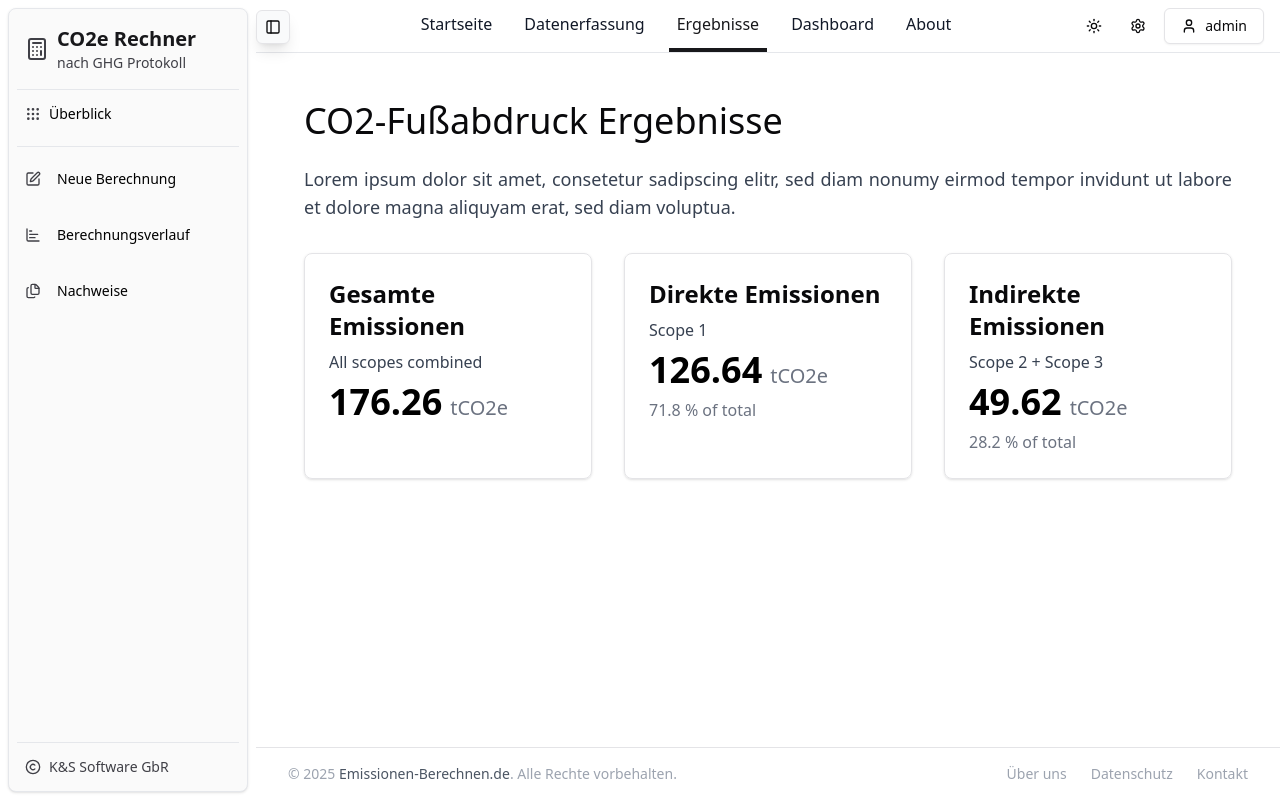
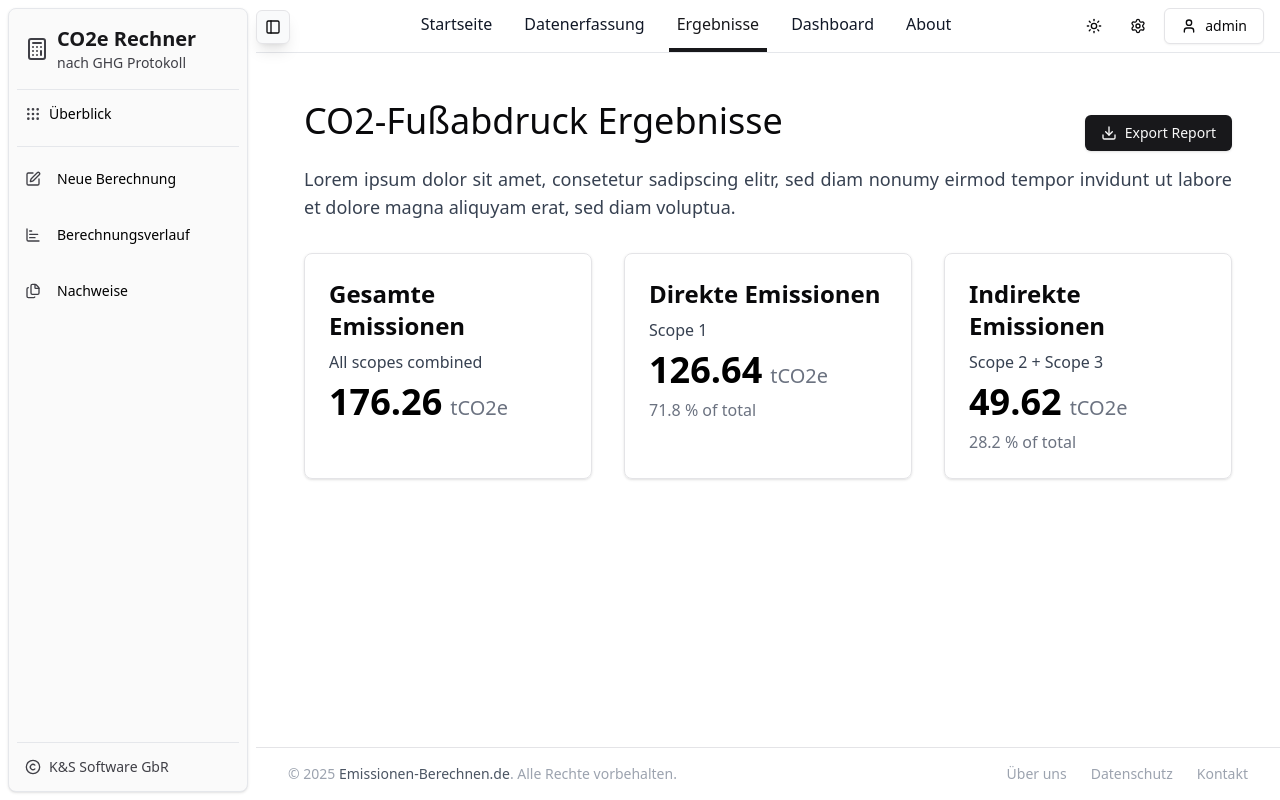
Before and after one commit to matteoklee/ghg-scope-calculator-frontend, a Vue app: page /results in a window 1280 px wide. Built offline with nearby package versions, Linux system fonts and the light colour scheme.

Commit message:
added some default pages for results, history and evidence

```diff
--- a/src/router/index.js
+++ b/src/router/index.js
@@ -2,7 +2,7 @@ import { createRouter, createWebHistory } from 'vue-router';
 import HomeView from '../views/HomeView.vue';
 import CollectDataView from '@/views/collect/CollectDataView.vue';
 import DashboardView from '@/views/dashboard/DashboardView.vue';
-import ResultView from '@/views/ResultView.vue';
+import ResultView from '@/views/result/ResultView.vue';
 import StatsView from '@/views/dashboard/StatsView.vue';
 import EvidenceView from '@/views/dashboard/EvidenceView.vue';
 import CertificationView from '@/views/dashboard/CertificationView.vue';
@@ -16,6 +16,9 @@ import OrganisationalDataView from '@/views/collect/OrganisationalDataView.vue';
 import StationaryEquipment from '@/components/collect/scope1/StationaryEquipment.vue';
 import Scope1 from '@/components/collect/scope1/Scope1.vue';
 import Scope2 from '@/components/collect/scope2/Scope2.vue';
+import HistoryView from '@/views/result/HistoryView.vue'
+import ResultStatsView from '@/views/result/ResultStatsView.vue'
+import UserEvidenceView from '@/views/result/UserEvidenceView.vue'
 
 const router = createRouter({
   history: createWebHistory(import.meta.env.BASE_URL),
@@ -183,14 +186,42 @@ const router = createRouter({
     },
     {
       path: '/results',
-      name: 'results',
       component: ResultView,
+      children: [
+        {
+          path: '',
+          name: 'resultsStats',
+          component: ResultStatsView,
           meta: {
             label: 'Ergebnisse',
             hasSidebar: true,
             hasHeader: true,
             hasFooter: true,
           },
+        },
+        {
+          path: 'history',
+          name: 'history',
+          component: HistoryView,
+          meta: {
+            label: 'Berechnungsverlauf',
+            hasSidebar: true,
+            hasHeader: true,
+            hasFooter: true,
+          },
+        },
+        {
+          path: 'evidence',
+          name: 'evidence',
+          component: UserEvidenceView,
+          meta: {
+            label: 'Nachweise',
+            hasSidebar: true,
+            hasHeader: true,
+            hasFooter: true,
+          },
+        },
+      ]
     },
     {
       path: '/about',
--- a/src/views/ResultView.vue
+++ /dev/null
@@ -1,54 +0,0 @@
-<script>
-export default {
-  name: 'ResultView',
-  data() {
-    return {
-      resultItems: [
-        {
-          title: 'Gesamte Emissionen',
-          subTitle: 'All scopes combined',
-          emission: 176.26,
-        },
-        {
-          title: 'Direkte Emissionen',
-          subTitle: 'Scope 1',
-          emission: 126.64,
-          percentage: 71.8
-        },
-        {
-          title: 'Indirekte Emissionen',
-          subTitle: 'Scope 2 + Scope 3',
-          emission: 49.62,
-          percentage: 28.2
-        }
-      ]
-    }
-  }
-};
-</script>
-
-<template>
-  <div class="container mx-auto">
-    <div class="m-12">
-      <div class="">
-        <h1 class="text-4xl mb-6">CO2-Fußabdruck Ergebnisse</h1>
-        <p class="text-lg text-gray-700 text-justify mb-4">
-          Lorem ipsum dolor sit amet, consetetur sadipscing elitr, sed diam nonumy eirmod tempor
-          invidunt ut labore et dolore magna aliquyam erat, sed diam voluptua.
-        </p>
-      </div>
-      <div class="mt-8">
-        <div class="grid xl:grid-cols-3 grid-cols-1 gap-8">
-          <div v-for="(item, index) in resultItems" :key="index" class="border shadow rounded-lg p-6">
-            <p class="text-2xl font-bold mb-2">{{item.title}}</p>
-            <p class="text-gray-700 mb-2">{{item.subTitle}}</p>
-            <p class="text-xl text-gray-500 mb-2"><span class="text-4xl font-bold text-black mr-2">{{item.emission}}</span>tCO2e</p>
-            <p v-if="item.percentage" class="text-gray-500">{{item.percentage}} % of total</p>
-          </div>
-        </div>
-      </div>
-    </div>
-  </div>
-</template>
-
-<style scoped></style>
--- /dev/null
+++ b/src/views/result/HistoryView.vue
@@ -0,0 +1,37 @@
+<script>
+import { Download } from 'lucide-vue-next'
+import { Button } from '@/components/ui/button/index.js'
+export default {
+  name: 'HistoryView',
+  components: { Button, Download }
+}
+</script>
+
+<template>
+  <div class="container mx-auto">
+    <div class="m-12">
+      <div class="">
+        <div class="flex justify-between items-center">
+          <div>
+            <h1 class="text-4xl mb-6">Berechnungsverlauf</h1>
+          </div>
+          <div>
+            <Button variant="">
+              <Download class="w-4 h-4"></Download>
+              <span>Verlauf exportieren</span>
+            </Button>
+          </div>
+        </div>
+        <p class="text-lg text-gray-700 text-justify mb-4">
+          Übersicht aller durchgeführten CO2-Berechnungen.
+        </p>
+      </div>
+      <div class="mt-8">
+      </div>
+    </div>
+  </div>
+</template>
+
+<style scoped>
+
+</style>
--- /dev/null
+++ b/src/views/result/ResultStatsView.vue
@@ -0,0 +1,75 @@
+<script>
+import { Button } from '@/components/ui/button/index.js';
+import { ArrowLeft, Download } from 'lucide-vue-next';
+
+export default {
+  name: 'ResultStatsView',
+  components: { ArrowLeft, Button, Download },
+  data() {
+    return {
+      resultItems: [
+        {
+          title: 'Gesamte Emissionen',
+          subTitle: 'All scopes combined',
+          emission: 176.26,
+        },
+        {
+          title: 'Direkte Emissionen',
+          subTitle: 'Scope 1',
+          emission: 126.64,
+          percentage: 71.8,
+        },
+        {
+          title: 'Indirekte Emissionen',
+          subTitle: 'Scope 2 + Scope 3',
+          emission: 49.62,
+          percentage: 28.2,
+        },
+      ],
+    };
+  },
+};
+</script>
+
+<template>
+  <div class="container mx-auto">
+    <div class="m-12">
+      <div class="">
+        <div class="flex justify-between items-center">
+          <div>
+            <h1 class="text-4xl mb-6">CO2-Fußabdruck Ergebnisse</h1>
+          </div>
+          <div>
+            <Button variant="">
+              <Download class="w-4 h-4"></Download>
+              <span>Export Report</span>
+            </Button>
+          </div>
+        </div>
+        <p class="text-lg text-gray-700 text-justify mb-4">
+          Lorem ipsum dolor sit amet, consetetur sadipscing elitr, sed diam nonumy eirmod tempor
+          invidunt ut labore et dolore magna aliquyam erat, sed diam voluptua.
+        </p>
+      </div>
+      <div class="mt-8">
+        <div class="grid xl:grid-cols-3 grid-cols-1 gap-8">
+          <div
+            v-for="(item, index) in resultItems"
+            :key="index"
+            class="border shadow rounded-lg p-6"
+          >
+            <p class="text-2xl font-bold mb-2">{{ item.title }}</p>
+            <p class="text-gray-700 mb-2">{{ item.subTitle }}</p>
+            <p class="text-xl text-gray-500 mb-2">
+              <span class="text-4xl font-bold text-black mr-2">{{ item.emission }}</span
+              >tCO2e
+            </p>
+            <p v-if="item.percentage" class="text-gray-500">{{ item.percentage }} % of total</p>
+          </div>
+        </div>
+      </div>
+    </div>
+  </div>
+</template>
+
+<style scoped></style>
--- /dev/null
+++ b/src/views/result/ResultView.vue
@@ -0,0 +1,11 @@
+<script>
+export default {
+  name: 'ResultView'
+}
+</script>
+
+<template>
+  <router-view></router-view>
+</template>
+
+<style scoped></style>
--- /dev/null
+++ b/src/views/result/UserEvidenceView.vue
@@ -0,0 +1,37 @@
+<script>
+import { Download } from 'lucide-vue-next'
+import { Button } from '@/components/ui/button/index.js'
+export default {
+  name: 'UserEvidenceView',
+  components: { Button, Download }
+}
+</script>
+
+<template>
+  <div class="container mx-auto">
+    <div class="m-12">
+      <div class="">
+        <div class="flex justify-between items-center">
+          <div>
+            <h1 class="text-4xl mb-6">Nachweise und Validierung</h1>
+          </div>
+          <div>
+            <Button variant="">
+              <Download class="w-4 h-4"></Download>
+              <span>Verlauf exportieren</span>
+            </Button>
+          </div>
+        </div>
+        <p class="text-lg text-gray-700 text-justify mb-4">
+          Übersicht aller hochgeladenen Nachweise und dessen Status.
+        </p>
+      </div>
+      <div class="mt-8">
+      </div>
+    </div>
+  </div>
+</template>
+
+<style scoped>
+
+</style>
```
Lines whose indentation alone changed are shown as unchanged.
